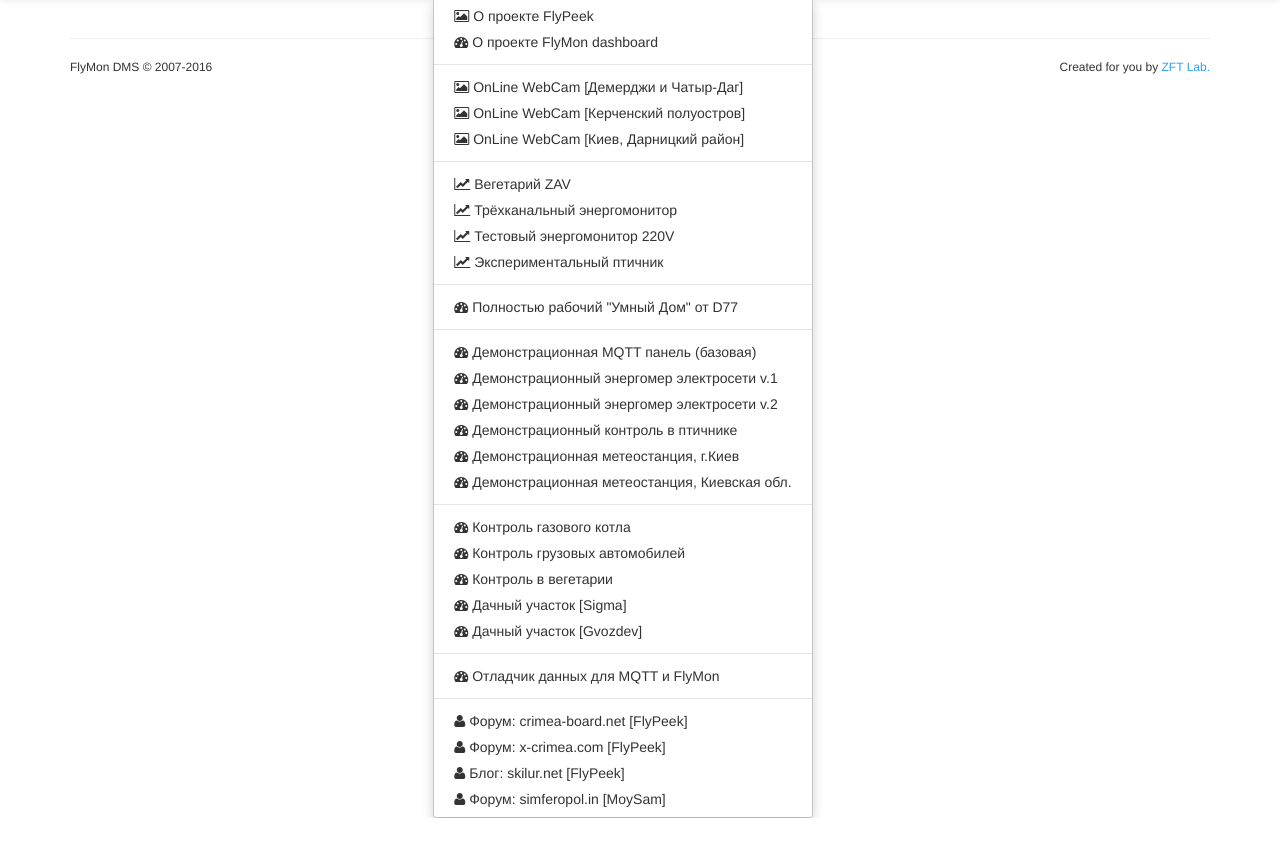
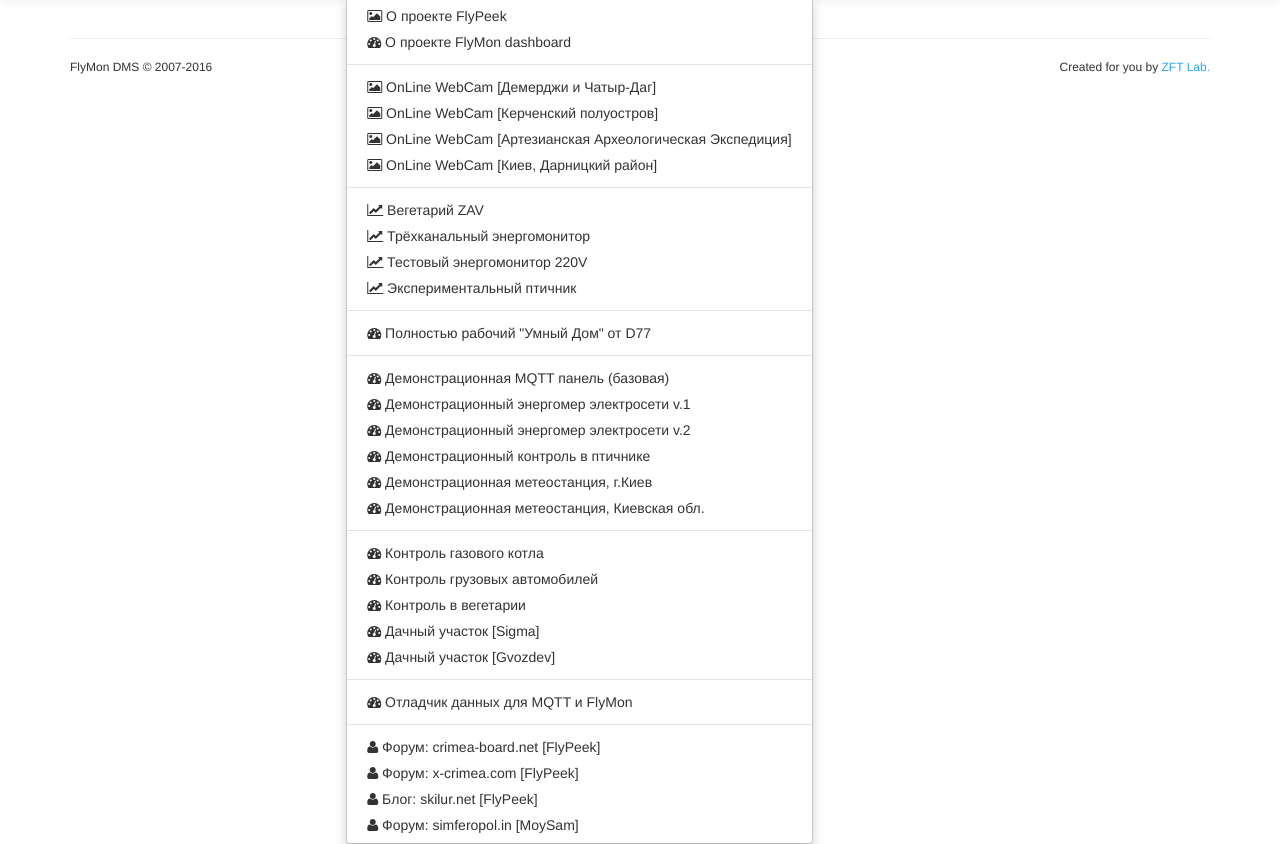
Before and after one commit to maksms/Homes-Smart, a website: page index.html in a window 1280 px wide. Both pictures are taken after a click on the link "FlyMon DMS". Shown: the part 53-897 px from the top of the page. Before the commit the page ends 871 px from the top, so only its background shows below. Drawn offline with nearby package versions, Linux system fonts and the light colour scheme; files that its build step writes are made by us from their sources; no server answers.

Commit message:
Add artezian

```diff
--- a/index.html
+++ b/index.html
@@ -53,6 +53,7 @@
                 <li class="divider"></li>
                 <li><a href="#!/project_flypeek_chatyrdag"><i class="fa fa-photo"></i> OnLine WebCam [Демерджи и Чатыр-Даг]</a></li>
                 <li><a href="#!/project_flypeek_omega"><i class="fa fa-photo"></i> OnLine WebCam [Керченский полуостров]</a></li>
+                <li><a href="#!/project_flypeek_artezian"><i class="fa fa-photo"></i> OnLine WebCam [Артезианская Археологическая Экспедиция]</a></li>
                 <li><a href="#!/project_flypeek_kiev"><i class="fa fa-photo"></i> OnLine WebCam [Киев, Дарницкий район]</a></li>
                 <li class="divider"></li>
                 <li><a href="/?macs=000C4370AAD3,18FE349CC3D1&graphs=temp,hum&period=3h"><i class="fa fa-line-chart"></i> Вегетарий ZAV</a></li>
```
